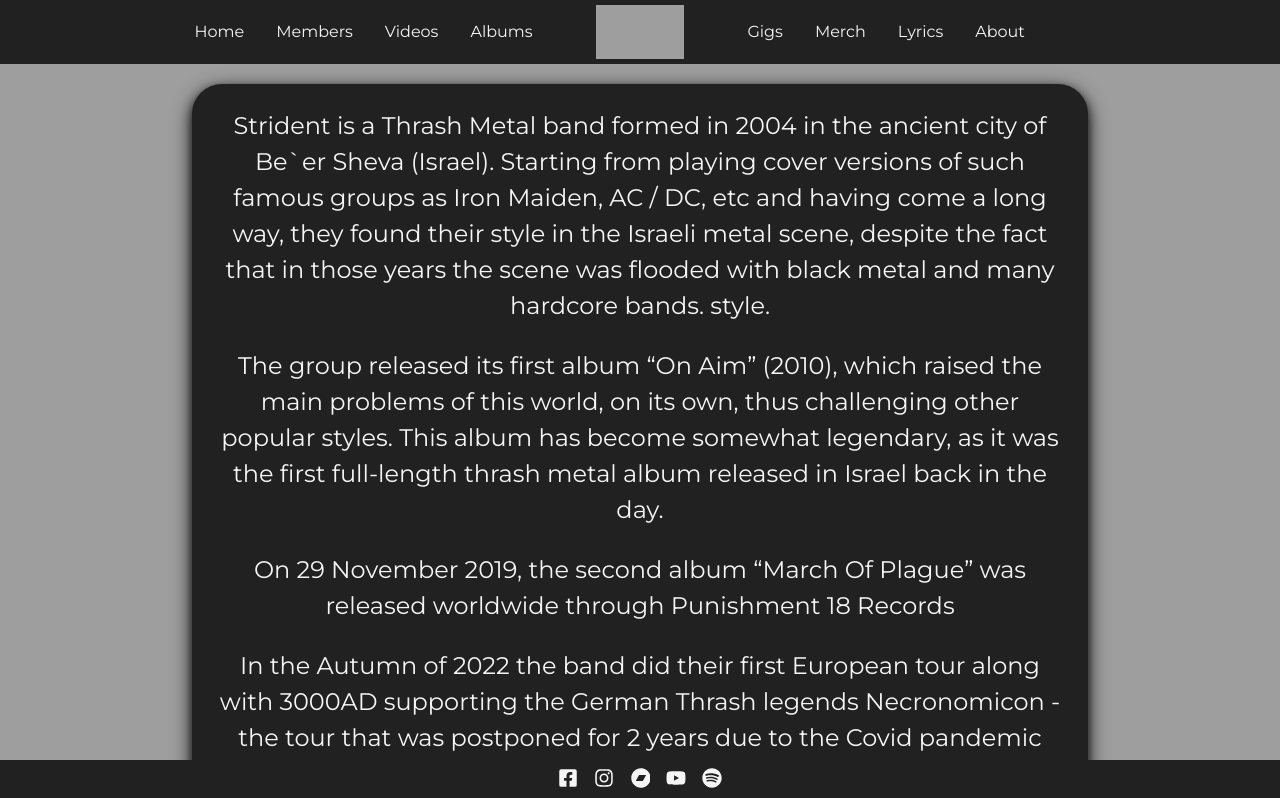
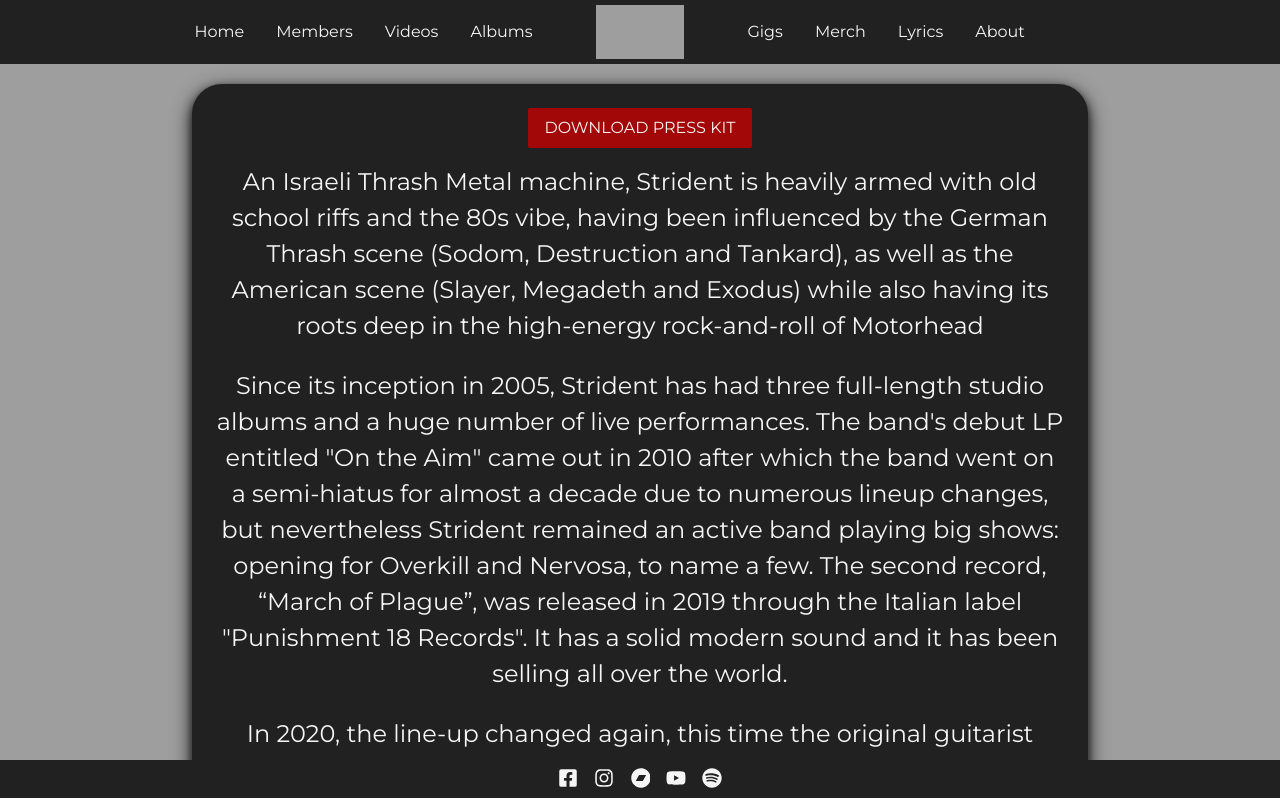
Before and after one commit to AndreyGalchevski/strident, a Next.js app: page /about/About in a window 1280 px wide. Shown: the top 798 px of the page. Built offline with nearby package versions, Linux system fonts and the light colour scheme; grey boxes are pictures that could not be loaded.

Commit message:
Update About page

```diff
--- /dev/null
+++ b/components/Button/Button.tsx
@@ -0,0 +1,83 @@
+import {
+    PropsWithChildren,
+    FunctionComponent,
+    ButtonHTMLAttributes, JSX,
+} from "react";
+import styled, { keyframes } from "styled-components";
+
+const StyledButton = styled.button<{ isPrimary: boolean }>(
+    ({ theme: { colors }, isPrimary }) => ({
+        border: "none",
+        borderRadius: 2,
+        display: "inline-block",
+        height: 40,
+        padding: "0 16px",
+        textTransform: "uppercase",
+        verticalAlign: "middle",
+        WebkitTapHighlightColor: "transparent",
+        marginRight: "1em",
+        marginLeft: "1em",
+        backgroundColor: isPrimary ? colors.red : colors.grey,
+        color: isPrimary ? colors.white : colors.black,
+        transitionDuration: "0.4s",
+        "&:hover": {
+            color: isPrimary ? colors.red : colors.grey,
+            backgroundColor: isPrimary ? colors.white : colors.darkGrey,
+        },
+        cursor: "pointer",
+    })
+);
+
+const rotate = keyframes`
+  from {
+    transform: rotate(0deg);
+  }
+  to {
+    transform: rotate(360deg);
+  }
+`;
+
+const ButtonSpinner = styled.div`
+  display: inline-block;
+  width: 24px;
+  height: 24px;
+  border: 4px solid transparent;
+  border-top-color: ${(props) => props.theme.colors.white};
+  border-radius: 50%;
+  animation: ${rotate} 1s ease infinite;
+  ${StyledButton}:hover & {
+    border-top-color: ${(props) => props.theme.colors.red};
+  }
+`;
+
+export interface Props extends ButtonHTMLAttributes<HTMLButtonElement> {
+    isPrimary?: boolean;
+    isLoading?: boolean;
+    fullWidth?: boolean;
+    icon?: JSX.Element;
+}
+
+const Button: FunctionComponent<PropsWithChildren<Props>> = ({
+                                                                 isPrimary = true,
+                                                                 isLoading = false,
+                                                                 fullWidth = false,
+                                                                 onClick,
+                                                                 style,
+                                                                 children,
+                                                                 ...rest
+                                                             }) => {
+    return (
+        <StyledButton
+            isPrimary={isPrimary}
+            type="button"
+            onClick={onClick}
+            disabled={isLoading}
+            style={{ ...style, ...(fullWidth ? { width: "100%" } : {}) }}
+            {...rest}
+        >
+            {isLoading ? <ButtonSpinner /> : children}
+        </StyledButton>
+    );
+};
+
+export default Button;
--- /dev/null
+++ b/components/Button/index.ts
@@ -0,0 +1,3 @@
+import Button from './Button';
+
+export default Button;
--- a/pages/about/About.tsx
+++ b/pages/about/About.tsx
@@ -5,6 +5,7 @@ import Container from "../../styled/Container";
 import ResponsiveText from "../../styled/ResponsiveText";
 import { Card, CardContent } from "../../styled/Card";
 import Head from "../../components/Head";
+import Button from "../../components/Button";
 
 const Wrapper = styled.div`
   width: 90vw;
@@ -15,7 +16,22 @@ const Wrapper = styled.div`
   }
 `;
 
-const About = () => (
+const About = () => {
+  const handlePressKitClick = async () => {
+    const fileName = "Strident Press Kit 2023.pdf";
+
+    const response = await fetch(fileName);
+    const blob = await response.blob();
+
+    const fileURL = window.URL.createObjectURL(blob);
+
+    const alink = document.createElement("a");
+    alink.href = fileURL;
+    alink.download = fileName;
+    alink.click();
+  };
+
+  return (
   <Container>
     <Head
       path="/about"
@@ -26,39 +42,46 @@ const About = () => (
     <Wrapper>
       <Card>
         <CardContent>
+          <Button onClick={handlePressKitClick} style={{ marginBottom: 16 }}>
+            Download Press Kit
+          </Button>
           <ResponsiveText>
-            Strident is a Thrash Metal band formed in 2004 in the ancient city
-            of Be`er Sheva (Israel). Starting from playing cover versions of
-            such famous groups as Iron Maiden, AC / DC, etc and having come a
-            long way, they found their style in the Israeli metal scene, despite
-            the fact that in those years the scene was flooded with black metal
-            and many hardcore bands. style.
+            An Israeli Thrash Metal machine, Strident is heavily armed with
+            old school riffs and the 80s vibe, having been influenced by the
+            German Thrash scene (Sodom, Destruction and Tankard), as well as
+            the American scene (Slayer, Megadeth and Exodus) while also having
+            its roots deep in the high-energy rock-and-roll of Motorhead
           </ResponsiveText>
           <ResponsiveText>
-            The group released its first album “On Aim” (2010), which raised the
-            main problems of this world, on its own, thus challenging other
-            popular styles. This album has become somewhat legendary, as it was
-            the first full-length thrash metal album released in Israel back in
-            the day.
+            Since its inception in 2005, Strident has had three full-length
+            studio albums and a huge number of live performances. The band's
+            debut LP entitled "On the Aim" came out in 2010 after which the
+            band went on a semi-hiatus for almost a decade due to numerous
+            lineup changes, but nevertheless Strident remained an active band
+            playing big shows: opening for Overkill and Nervosa, to name a
+            few. The second record, “March of Plague”, was released in 2019
+            through the Italian label "Punishment 18 Records". It has a solid
+            modern sound and it has been selling all over the world.
           </ResponsiveText>
           <ResponsiveText>
-            On 29 November 2019, the second album “March Of Plague” was released
-            worldwide through Punishment 18 Records
+            In 2020, the line-up changed again, this time the original
+            guitarist Michael Shlyapochny became also the frontman while Yaniv
+            Alkalay, Andrey Galchevski, Artyom Apekishev took over lead
+            guitar, drums and bass respectively. With this line-up, the band
+            went on 3 European tours (with Necronomicon, Archaic and Jet
+            Jaguar) and released the third album, "Paranoia of the Tyrant",
+            which has received great praise both in live shows and in media
+            spheres.
           </ResponsiveText>
           <ResponsiveText>
-            In the Autumn of 2022 the band did their first European tour along
-            with 3000AD supporting the German Thrash legends Necronomicon - the
-            tour that was postponed for 2 years due to the Covid pandemic
+            Strident has its own crushing energy, authentic style and tight
+            live performance, exactly what people are looking for in this
+            style of music.
           </ResponsiveText>
-          <ResponsiveText>
-            Today the band is working on the third studio album which will see
-            the light of day in the early 2023
-          </ResponsiveText>
-          <ResponsiveText>Thrash Till Death!</ResponsiveText>
         </CardContent>
       </Card>
     </Wrapper>
   </Container>
-);
+)}
 
 export default About;
```
Also changed, not shown: 1 other file (tests, documents, lock files or other folders).
